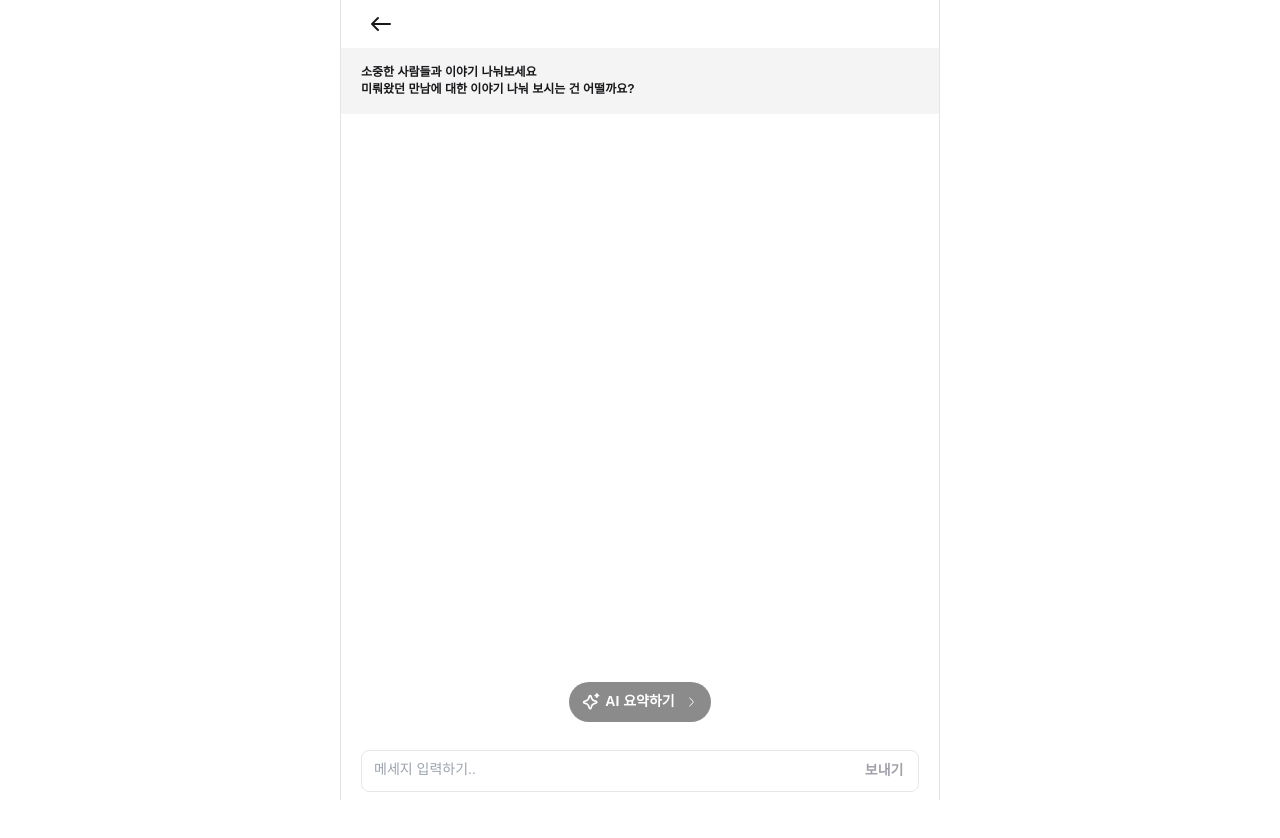
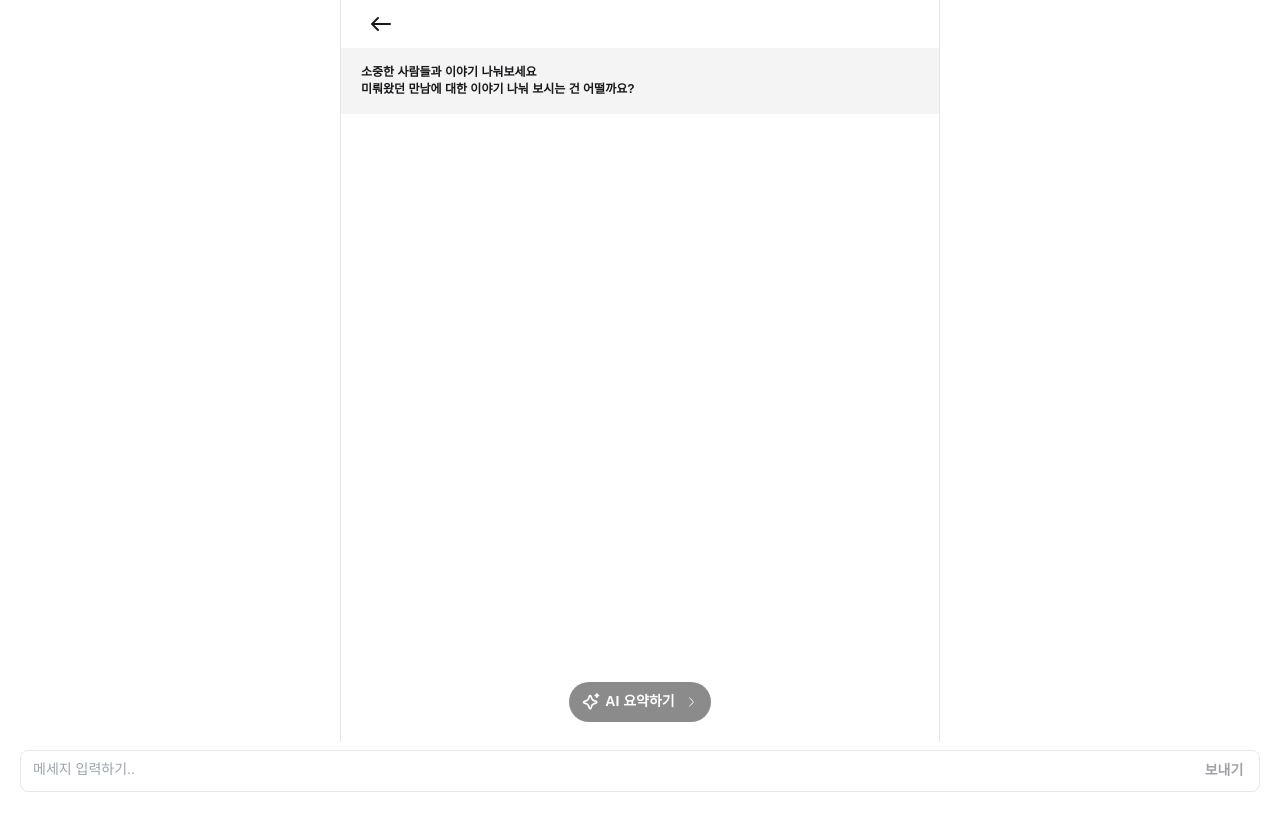
Before and after one commit to WonYunSun/modak-modak, a Next.js app: page /chat/1 in a window 1280 px wide. Shown: the top 838 px of the page. After the commit the page ends 800 px from the top, so only its background shows below. Built offline with nearby package versions, Linux system fonts and the light colour scheme; no server answers; the database is empty; a web font is replaced by a local one; what tailwindcss-animated would draw is missing.

Commit message:
style: style 수정

```diff
--- a/src/app/chat/_components/ChatRoomDetail.tsx
+++ b/src/app/chat/_components/ChatRoomDetail.tsx
@@ -7,7 +7,7 @@ import ChatRoom from '@app/chat/_components/ChatRoom';
 
 import FunnelHeader from '@components/common/FunnelHeader';
 
-// import useIOSKeyboardHeight from '@hooks/comment/useIOSKeyboardHeight';
+import useIOSKeyboardHeight from '@hooks/comment/useIOSKeyboardHeight';
 import useGroupName from '@hooks/chat/useGroupName';
 import useUser from '@hooks/common/useUser';
 
@@ -18,25 +18,18 @@ const ChatRoomDetail = () => {
 
   const { chatGroupName } = useGroupName(chatRoomId as string);
 
-  // const keyboardHeight = useIOSKeyboardHeight();
+  const keyboardHeight = useIOSKeyboardHeight();
 
   return (
-    // <div
-    //   className="max-w-[600px] mx-auto border-x border-gray-200 w-full h-dvh transition-all"
-    //   style={{
-    //     position: keyboardHeight > 0 ? 'fixed' : 'relative',
-    //     bottom: keyboardHeight > 0 ? keyboardHeight : 0,
-    //   }}
-    // >
-    //   <FunnelHeader label={chatGroupName?.name as string} />
-    //   <ChatRoom user={user} chatRoomId={chatRoomId as string} />
-    //   <ChatInput user={user} chatRoomId={chatRoomId as string} />
-    // </div>
-    <div className="relative max-w-[600px] mx-auto border-x border-gray-200 w-full h-dvh transition-all">
+    <div
+      className="absoulte max-w-[600px] mx-auto border-x border-gray-200 w-full h-dvh transition-all"
+      style={{
+        bottom: keyboardHeight > 0 ? keyboardHeight : 0,
+      }}
+    >
       <FunnelHeader label={chatGroupName?.name as string} />
       <ChatRoom user={user} chatRoomId={chatRoomId as string} />
       <ChatInput user={user} chatRoomId={chatRoomId as string} />
-      <div id="make-scrollable" />
     </div>
   );
 };
```
